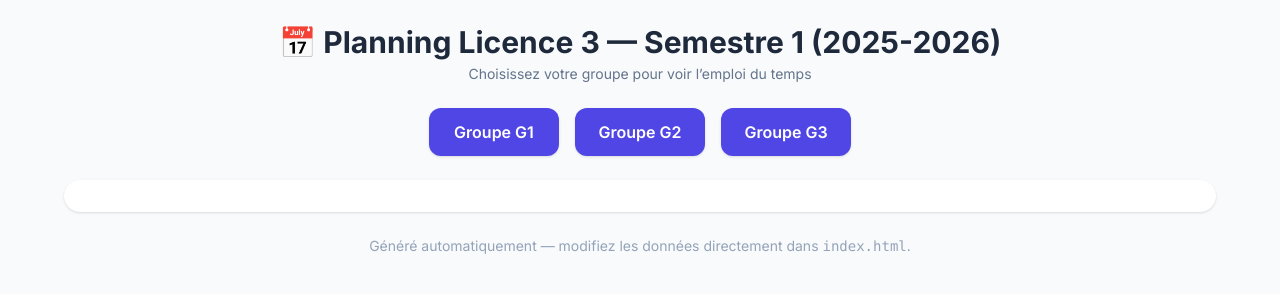
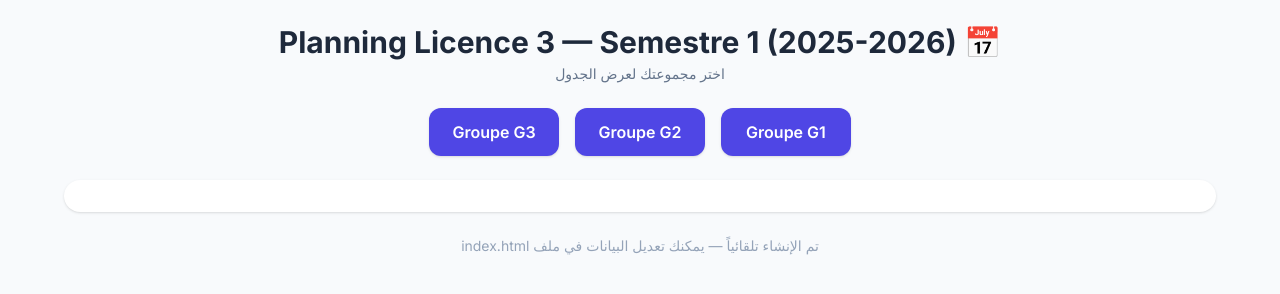
Before and after one commit to ghani250za/-, a plain HTML site: page index.html in a window 1280 px wide. Drawn offline with nearby package versions, Linux system fonts and the light colour scheme.

Commit message:
Update index.html

```diff
--- a/index.html
+++ b/index.html
@@ -1,5 +1,5 @@
 <!DOCTYPE html>
-<html lang="fr" dir="ltr">
+<html lang="ar">
 <head>
   <meta charset="utf-8" />
   <meta name="viewport" content="width=device-width,initial-scale=1" />
@@ -8,7 +8,7 @@
   <!-- Tailwind CDN -->
   <script src="https://cdn.tailwindcss.com"></script>
 
-  <!-- Police -->
+  <!-- خط -->
   <link rel="preconnect" href="https://fonts.googleapis.com">
   <link rel="preconnect" href="https://fonts.gstatic.com" crossorigin>
   <link href="https://fonts.googleapis.com/css2?family=Inter:wght@400;600;700&display=swap" rel="stylesheet">
@@ -16,8 +16,10 @@
   <style>
     body {
       font-family: 'Inter', system-ui, Arial, sans-serif;
-      direction: ltr;
-      text-align: left;
+      direction: rtl; /* الصفحة كلها بالعربية */
+    }
+    #schedule-root {
+      direction: ltr; /* الجدول فقط من اليسار لليمين */
     }
     .grid-table { display: grid; gap: 8px; }
     .cell { min-height: 84px; display:flex; align-items:center; justify-content:center; }
@@ -25,7 +27,7 @@
     .badge { font-size: 11px; padding: 3px 8px; border-radius: 999px; }
   </style>
 
-  <!-- IMPORTANT: adapte le chemin si tu changes le nom du repo -->
+  <!-- مهم: عدّل هذا ال base لو غيّرت اسم الريبو -->
   <base href="/Planning-Licence-3-me-ann-e-/">
 </head>
 <body class="bg-slate-50 text-slate-800 p-6">
@@ -33,7 +35,7 @@
   <main class="max-w-6xl mx-auto">
     <header class="text-center mb-6">
       <h1 class="text-3xl font-bold">📅 Planning Licence 3 — Semestre 1 (2025-2026)</h1>
-      <p class="text-sm text-slate-500 mt-1">Choisissez votre groupe pour voir l’emploi du temps</p>
+      <p class="text-sm text-slate-500 mt-1">اختر مجموعتك لعرض الجدول</p>
     </header>
 
     <section id="controls" class="mb-6 flex justify-center gap-4"></section>
@@ -43,14 +45,11 @@
     </section>
 
     <footer class="text-center mt-6 text-sm text-slate-400">
-      Généré automatiquement — modifiez les données directement dans <code>index.html</code>.
+      تم الإنشاء تلقائياً — يمكنك تعديل البيانات في ملف index.html
     </footer>
   </main>
 
   <script>
-    /**********************
-     * Données de planning
-     **********************/
     const SCHEDULES = {
       G1: [
         ["Dimanche", "09:30–11:00", "CIV – Pr Mesbahi (S41)"],
```
